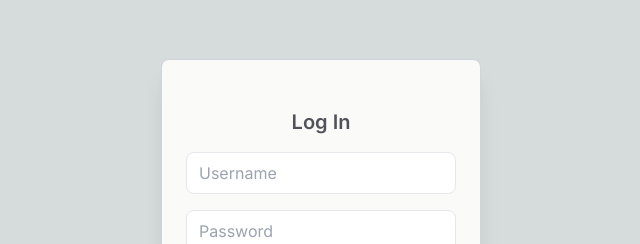
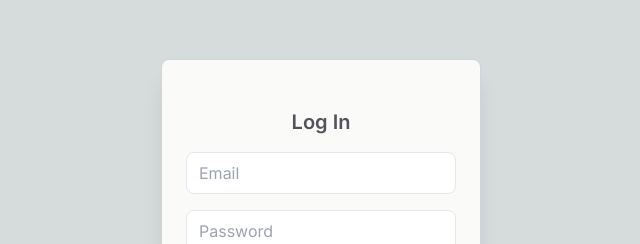
Before and after one commit to japeotter21/gymtrack, a Next.js app: page /login in a window 1280 px wide. Shown: the part 156-400 px from the top of the page, without its empty margins (319-959 px from the left). Built offline with nearby package versions, Linux system fonts and the light colour scheme.

Commit message:
new user signup must be email

```diff
--- a/src/app/login/page.js
+++ b/src/app/login/page.js
@@ -124,7 +124,7 @@ export default function Schedule() {
             <div className='bg-stone-50 border border-gray-300 rounded-lg px-6 py-4 lg:py-12 flex flex-col gap-4 shadow-xl w-3/4 lg:w-1/4 row-span-6'>
                 <p className='text-center text-xl font-semibold text-zinc-600'>{newUser ? <>Sign Up</> : <>Log In</>}</p>
                 <form onSubmit={(e)=>TryLogin(e)} className='flex flex-col gap-4'>
-                    <input type='text' placeholder='Username' required className='border border-gray-200 rounded-lg py-2 px-3'
+                    <input type={newUser ? "email" : "text"} placeholder='Email' required className='border border-gray-200 rounded-lg py-2 px-3'
                         onChange={(e)=>setUsername(e.target.value)}
                     />
                     { newUser ?
```
Also changed, not shown: src/globals.js (+11 -12 lines).
